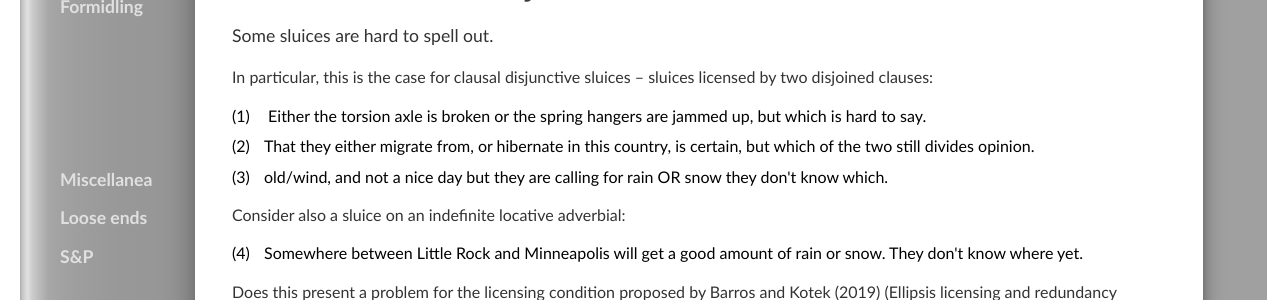
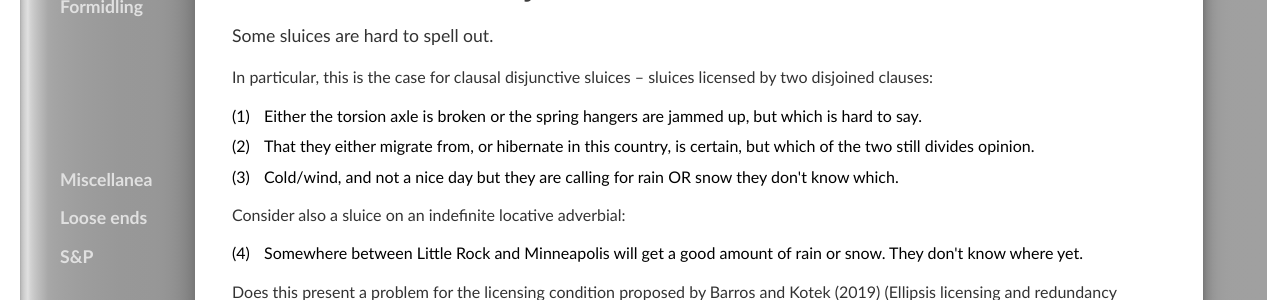
Before and after one commit to kjelljs/kjelljs.github.io, a Jekyll site: the page built from courses/ellipsis/sluice2.html, in a window 1280 px wide. Shown: the part 179-479 px from the top of the page. Built offline with Jekyll 4.4.1, drawn with Linux system fonts in a browser that asks for light colours.

Commit message:
Update sluice2.html

```diff
--- a/courses/ellipsis/sluice2.html
+++ b/courses/ellipsis/sluice2.html
@@ -25,12 +25,10 @@ ol li::before {
 <div class="ingress"><p>Some sluices are hard to spell out.</p></div>
 <p>In particular, this is the case for clausal disjunctive sluices – sluices licensed by two disjoined clauses:
 </p>
-<ol style="counter-reset: item 0"><li>
-Either the torsion axle is broken or the spring hangers are jammed up, but which is hard to say.</li>
-
+<ol style="counter-reset: item 0"><li>Either the torsion axle is broken or the spring hangers are jammed up, but which is hard to say.</li>
 <li>That they either migrate from, or hibernate in this country, is certain, but which of the two still divides opinion.</li>
 
-  <li>old/wind, and not a nice day but they are calling for rain OR snow they don't know which.</li></ol>
+  <li>Cold/wind, and not a nice day but they are calling for rain OR snow they don't know which.</li></ol>
 
 <p>Consider also a sluice on an indefinite locative adverbial:</p>
 
```
